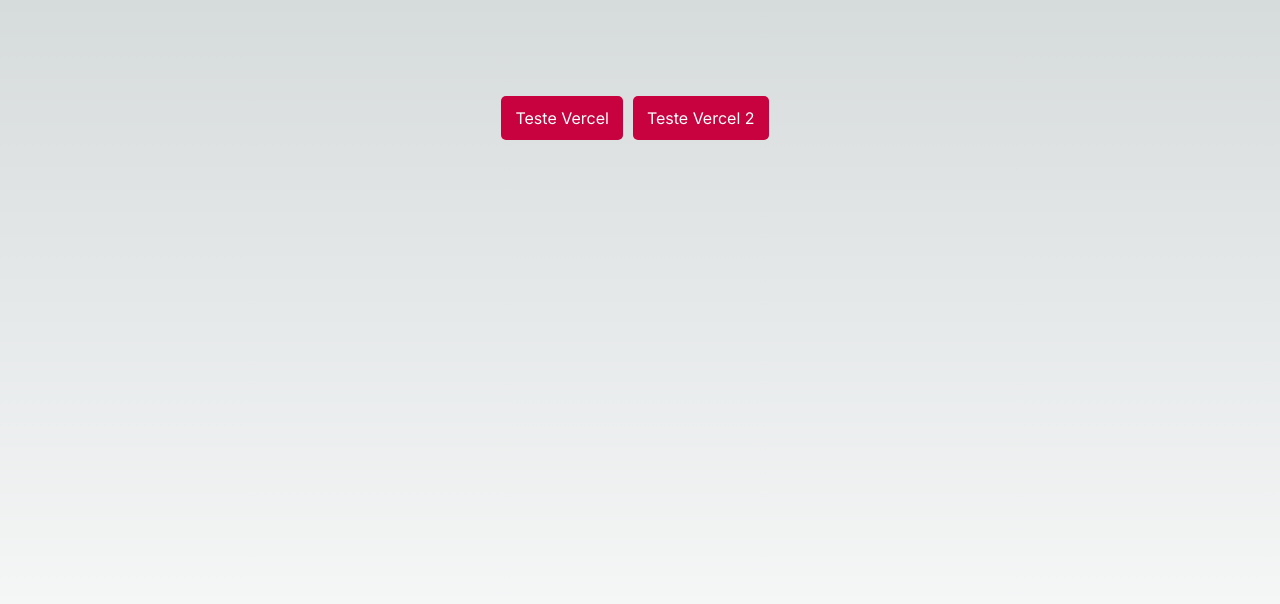
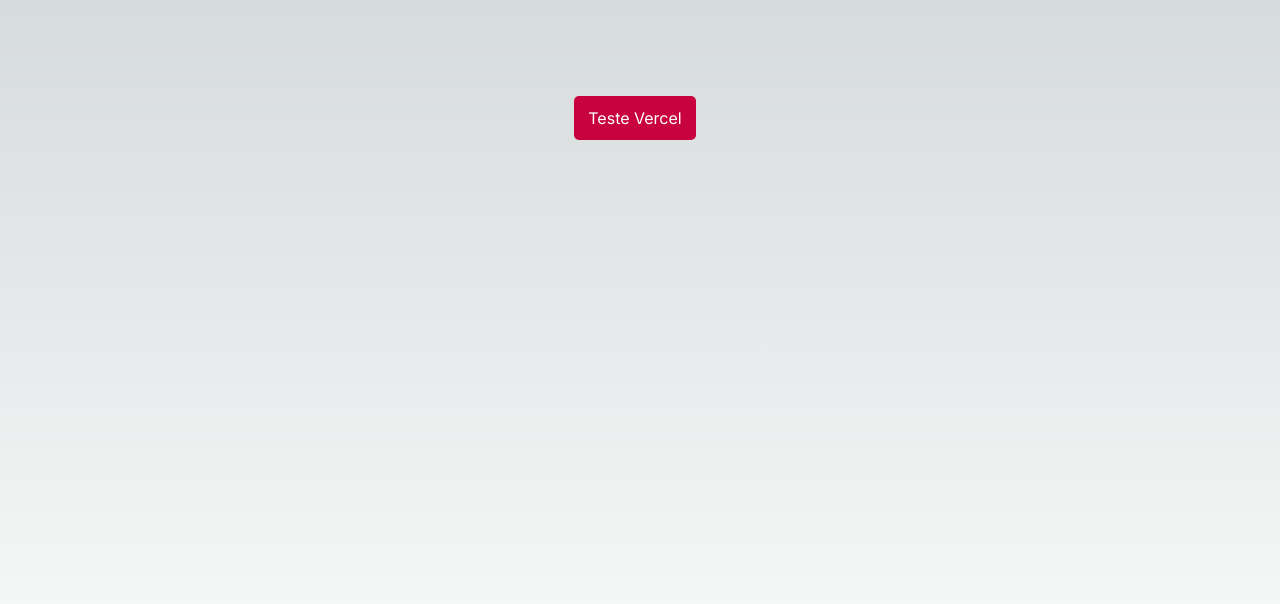
Before and after one commit to oharaju/satisfaction-search, a Next.js app: page / in a window 1280 px wide. Shown: the top 604 px of the page. Built offline with nearby package versions, Linux system fonts and the light colour scheme.

Commit message:
test: testar application for vercel

```diff
--- a/src/pages/index.js
+++ b/src/pages/index.js
@@ -1,4 +1,5 @@
-import { Inter } from 'next/font/google'
+import { Inter } from 'next/font/google';
+import Button from '@/components/Button/index';
 
 const inter = Inter({ subsets: ['latin'] })
 
@@ -6,10 +7,7 @@
   return (
     <main
       className={`flex min-h-screen flex-col items-center justify-between p-24 ${inter.className}`}>
-      <div>
-        <button class="btn-main">Teste Vercel</button>
-        <button class="btn-main">Teste Vercel 2</button>
-      </div>
+        <Button/>
     </main>
   )
 }
```
